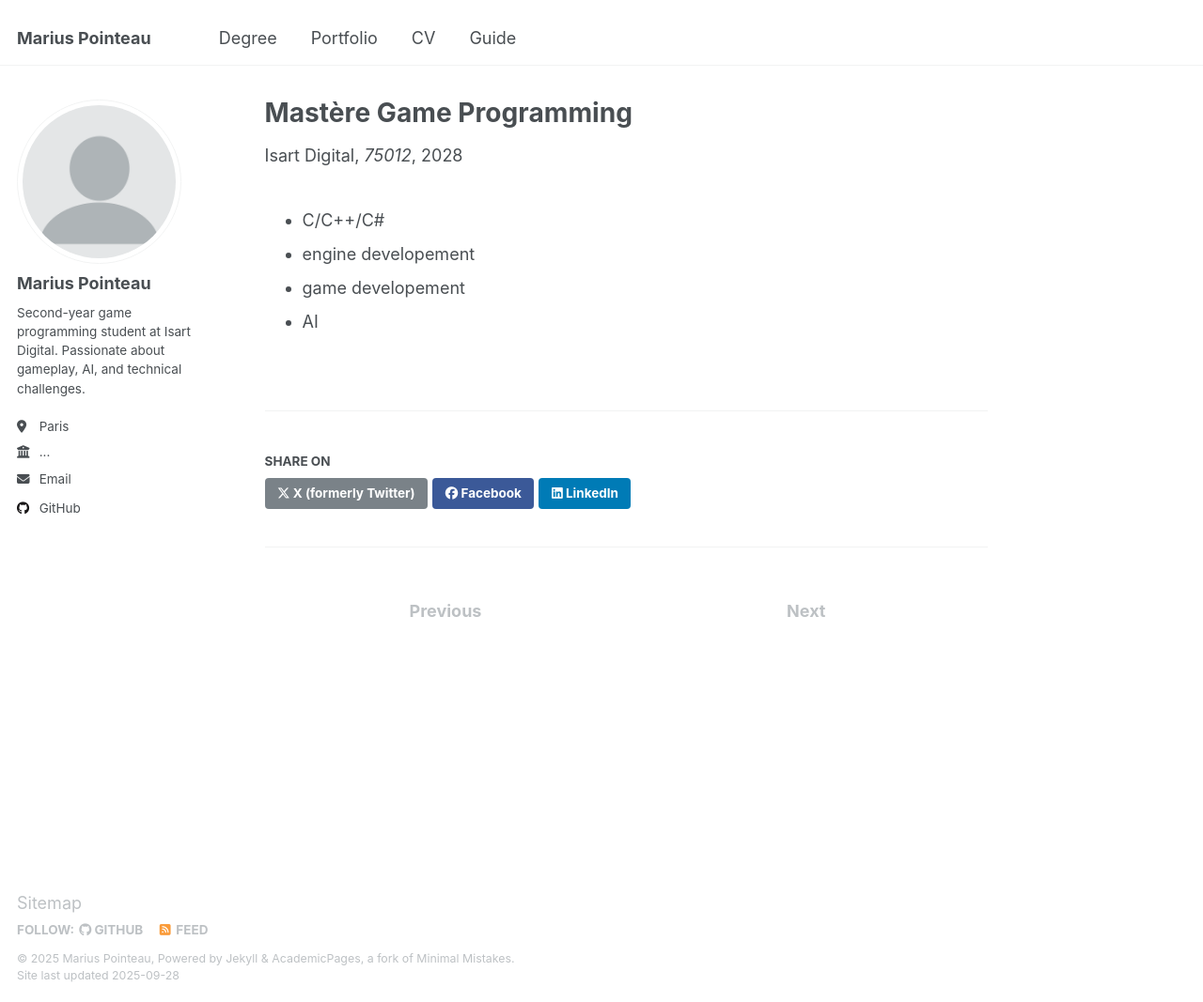
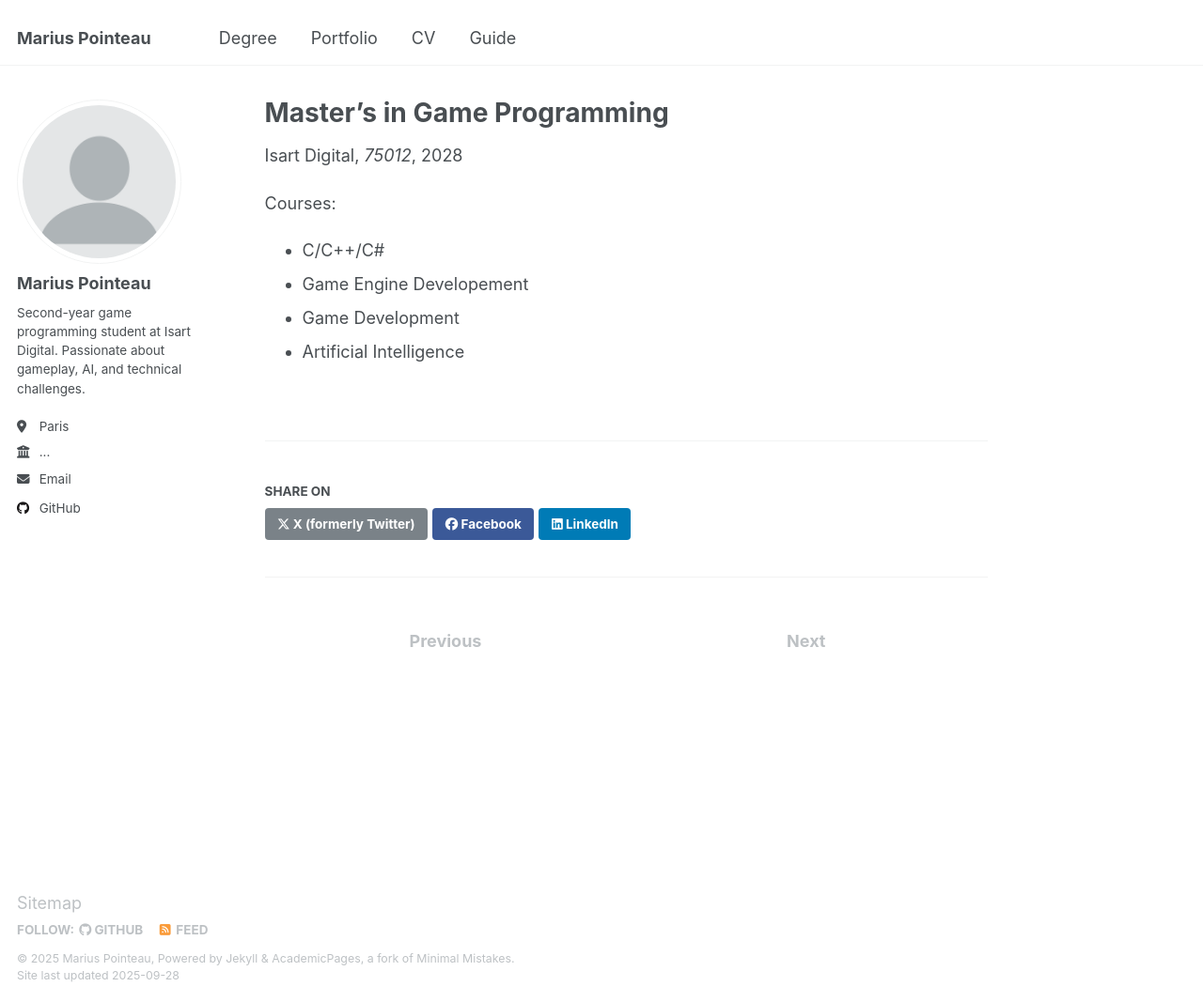
Before and after one commit to MariusPointeau/MariusPointeau.github.io, a Jekyll site: the page built from _teaching/Mastère Game Programming.md, in a window 1280 px wide and 1067 px high. Shown: the whole window at 94% size. Built offline with Jekyll 4.4.1, drawn with Linux system fonts in a browser that asks for light colours.

Commit message:
updated degrees

```diff
--- a/_teaching/Mastère Game Programming.md
+++ b/_teaching/Mastère Game Programming.md
@@ -1,14 +1,15 @@
 ---
-title: "Mastère Game Programming"
+title: "Master's in Game Programming"
 collection: teaching
 type: "Isart Digital"
-permalink: /degree/mastère
+permalink: /degree/master
 venue: "75012"
 date: 2028-01-01
 location: "Paris, France"
 ---
 
+Courses:
 * C/C++/C#
-* engine developement
-* game developement
-* AI
+* Game Engine Developement
+* Game Development
+* Artificial Intelligence
```
Also changed, not shown: _teaching/Baccalaureat.md (+3 -3 lines).
